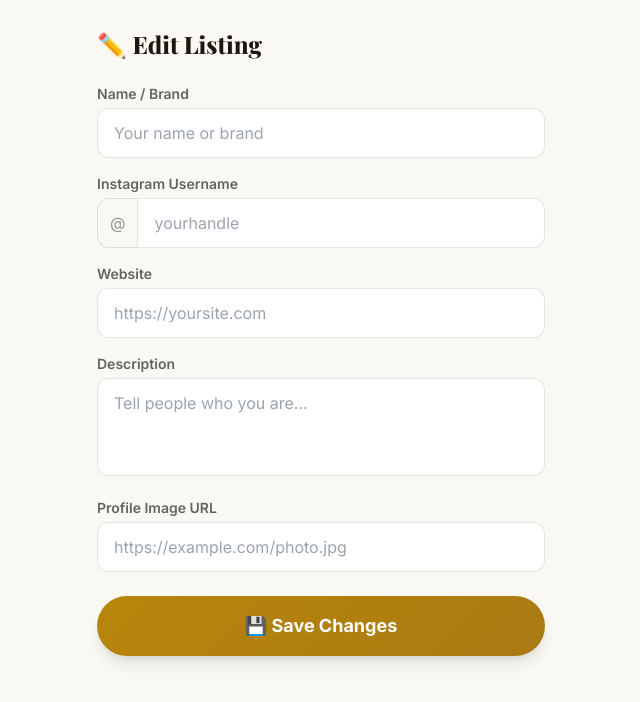
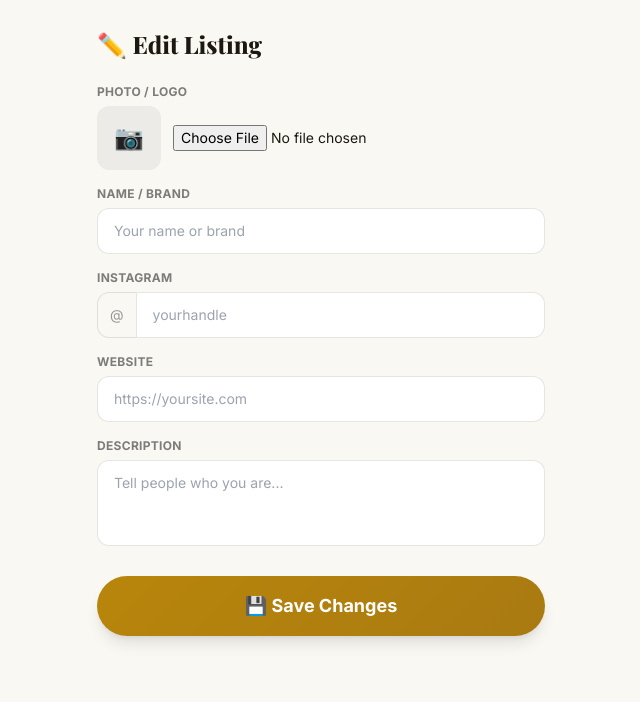
Before and after one commit to heyousaf/bidfame, a Next.js app: page /edit in a window 1280 px wide. Shown: the top 702 px of the page, without its empty margins (319-959 px from the left). Built offline with nearby package versions, Linux system fonts and the light colour scheme; no server answers.

Commit message:
Update page.tsx

```diff
--- a/src/app/edit/page.tsx
+++ b/src/app/edit/page.tsx
@@ -13,16 +13,17 @@ export default function EditListingPage() {
     description: "",
     imageUrl: "",
   });
+  const [file, setFile] = useState<File | null>(null);
+  const [preview, setPreview] = useState<string | null>(null);
   const [saving, setSaving] = useState(false);
   const [message, setMessage] = useState<string | null>(null);
 
   useEffect(() => {
-    getTelegramWebApp()?.ready();
     const tg = getTelegramWebApp();
+    tg?.ready();
     tg?.BackButton?.show();
     tg?.BackButton?.onClick(() => router.push("/profile"));
 
-    // Load current listing
     (async () => {
       const initData = getInitData();
       const res = await fetch("/api/profile", {
@@ -40,34 +41,53 @@ export default function EditListingPage() {
           description: d.listing.description || "",
           imageUrl: d.listing.imageUrl || "",
         });
+        if (d.listing.imageUrl) setPreview(d.listing.imageUrl);
       }
     })();
 
-    return () => {
-      tg?.BackButton?.hide();
-    };
+    return () => tg?.BackButton?.hide();
   }, []);
+
+  function handleFile(f: File | null) {
+    setFile(f);
+    setPreview(f ? URL.createObjectURL(f) : null);
+  }
 
   async function handleSave() {
     if (!listingId) return;
     setSaving(true);
     setMessage(null);
+
     try {
       const initData = getInitData();
+      let imageUrl = form.imageUrl;
+
+      // Upload new image if selected
+      if (file) {
+        const fd = new FormData();
+        fd.append("initData", initData);
+        fd.append("file", file);
+        const uploadRes = await fetch("/api/upload", { method: "POST", body: fd });
+        const uploadData = await uploadRes.json();
+        if (!uploadRes.ok) throw new Error(uploadData.error);
+        imageUrl = uploadData.url;
+      }
+
       const res = await fetch(`/api/listings/${listingId}`, {
         method: "PATCH",
         headers: { "Content-Type": "application/json" },
-        body: JSON.stringify({ initData, ...form }),
+        body: JSON.stringify({ initData, ...form, imageUrl }),
       });
       const d = await res.json();
+
       if (res.ok) {
         setMessage("✅ Saved successfully!");
         setTimeout(() => router.push("/profile"), 1500);
       } else {
         setMessage(d.error || "Failed to save");
       }
-    } catch {
-      setMessage("Network error");
+    } catch (err: any) {
+      setMessage(err.message || "Network error");
     } finally {
       setSaving(false);
     }
@@ -77,58 +97,71 @@ export default function EditListingPage() {
     <main className="max-w-[480px] mx-auto px-4 pt-7 pb-16">
       <h1 className="font-display text-2xl font-extrabold mb-6">✏️ Edit Listing</h1>
 
+      {/* Image Upload */}
+      <div className="mb-4">
+        <label className="block text-xs font-bold uppercase tracking-wide text-black/50 mb-1.5">
+          Photo / Logo
+        </label>
+        <div className="flex items-center gap-3">
+          <div className="w-16 h-16 rounded-xl bg-black/5 overflow-hidden flex items-center justify-center">
+            {preview ? (
+              <img src={preview} className="w-full h-full object-cover" alt="preview" />
+            ) : (
+              <span className="text-2xl">📷</span>
+            )}
+          </div>
+          <input
+            type="file"
+            accept="image/jpeg,image/png,image/webp"
+            onChange={(e) => handleFile(e.target.files?.[0] || null)}
+            className="text-sm"
+          />
+        </div>
+      </div>
+
       <div className="space-y-4">
         <div>
-          <label className="text-sm font-semibold text-black/60 block mb-1">Name / Brand</label>
+          <label className="text-xs font-bold uppercase tracking-wide text-black/50 block mb-1.5">Name / Brand</label>
           <input
             value={form.name}
             onChange={(e) => setForm({ ...form, name: e.target.value })}
-            className="w-full border border-black/10 rounded-xl px-4 py-3 text-base outline-none focus:border-black/30"
+            className="w-full border border-black/10 rounded-xl px-4 py-3 text-sm outline-none"
             placeholder="Your name or brand"
           />
         </div>
 
         <div>
-          <label className="text-sm font-semibold text-black/60 block mb-1">Instagram Username</label>
+          <label className="text-xs font-bold uppercase tracking-wide text-black/50 block mb-1.5">Instagram</label>
           <div className="flex">
-            <span className="border border-r-0 border-black/10 rounded-l-xl px-3 flex items-center text-black/40">@</span>
+            <span className="border border-r-0 border-black/10 rounded-l-xl px-3 flex items-center text-black/40 text-sm">@</span>
             <input
-              value={form.instagram}
+              value={form.instagram.replace("https://instagram.com/", "")}
               onChange={(e) => setForm({ ...form, instagram: e.target.value.replace("@", "") })}
-              className="flex-1 border border-black/10 rounded-r-xl px-4 py-3 text-base outline-none focus:border-black/30"
+              className="flex-1 border border-black/10 rounded-r-xl px-4 py-3 text-sm outline-none"
               placeholder="yourhandle"
             />
           </div>
         </div>
 
         <div>
-          <label className="text-sm font-semibold text-black/60 block mb-1">Website</label>
+          <label className="text-xs font-bold uppercase tracking-wide text-black/50 block mb-1.5">Website</label>
           <input
             value={form.website}
             onChange={(e) => setForm({ ...form, website: e.target.value })}
-            className="w-full border border-black/10 rounded-xl px-4 py-3 text-base outline-none focus:border-black/30"
+            className="w-full border border-black/10 rounded-xl px-4 py-3 text-sm outline-none"
             placeholder="https://yoursite.com"
           />
         </div>
 
         <div>
-          <label className="text-sm font-semibold text-black/60 block mb-1">Description</label>
+          <label className="text-xs font-bold uppercase tracking-wide text-black/50 block mb-1.5">Description</label>
           <textarea
             value={form.description}
             onChange={(e) => setForm({ ...form, description: e.target.value })}
             rows={3}
-            className="w-full border border-black/10 rounded-xl px-4 py-3 text-base outline-none focus:border-black/30 resize-none"
+            maxLength={200}
+            className="w-full border border-black/10 rounded-xl px-4 py-3 text-sm outline-none resize-none"
             placeholder="Tell people who you are..."
-          />
-        </div>
-
-        <div>
-          <label className="text-sm font-semibold text-black/60 block mb-1">Profile Image URL</label>
-          <input
-            value={form.imageUrl}
-            onChange={(e) => setForm({ ...form, imageUrl: e.target.value })}
-            className="w-full border border-black/10 rounded-xl px-4 py-3 text-base outline-none focus:border-black/30"
-            placeholder="https://example.com/photo.jpg"
           />
         </div>
       </div>
```
